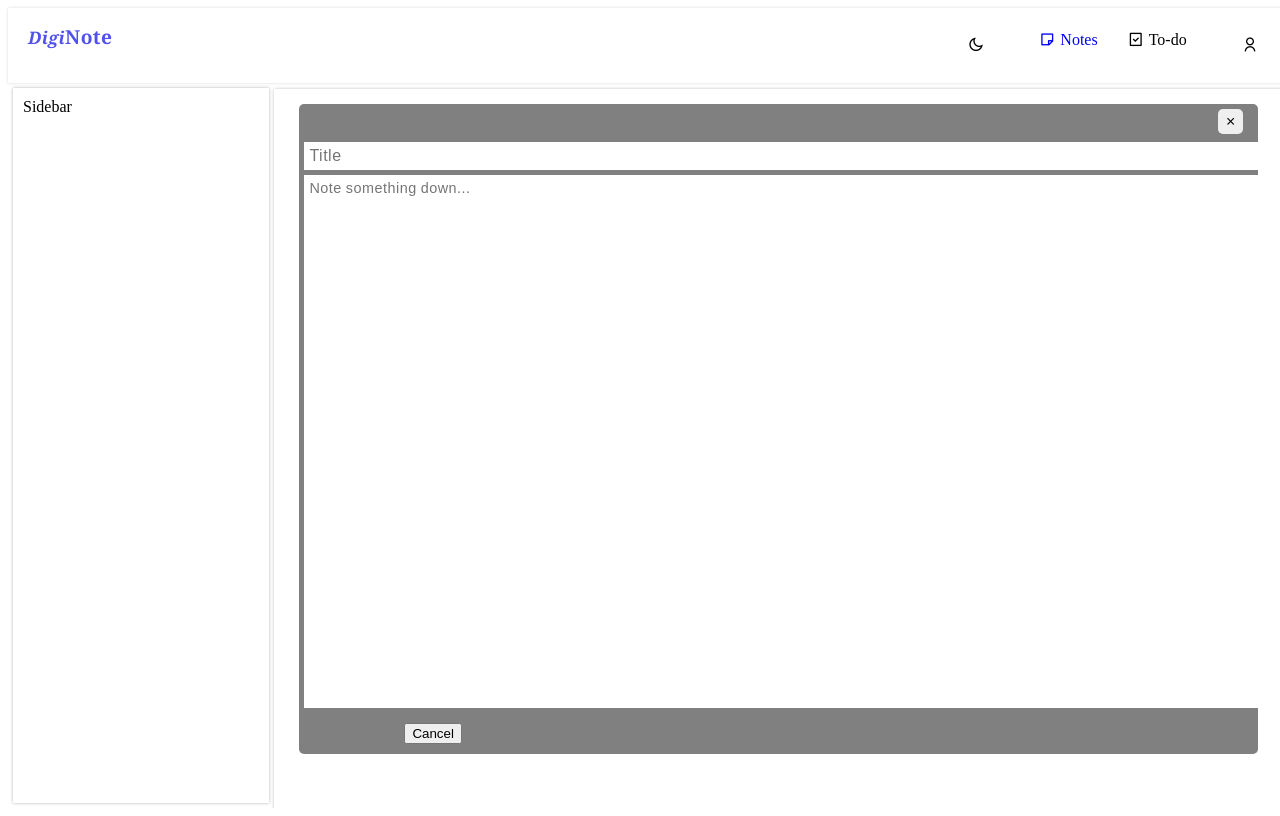
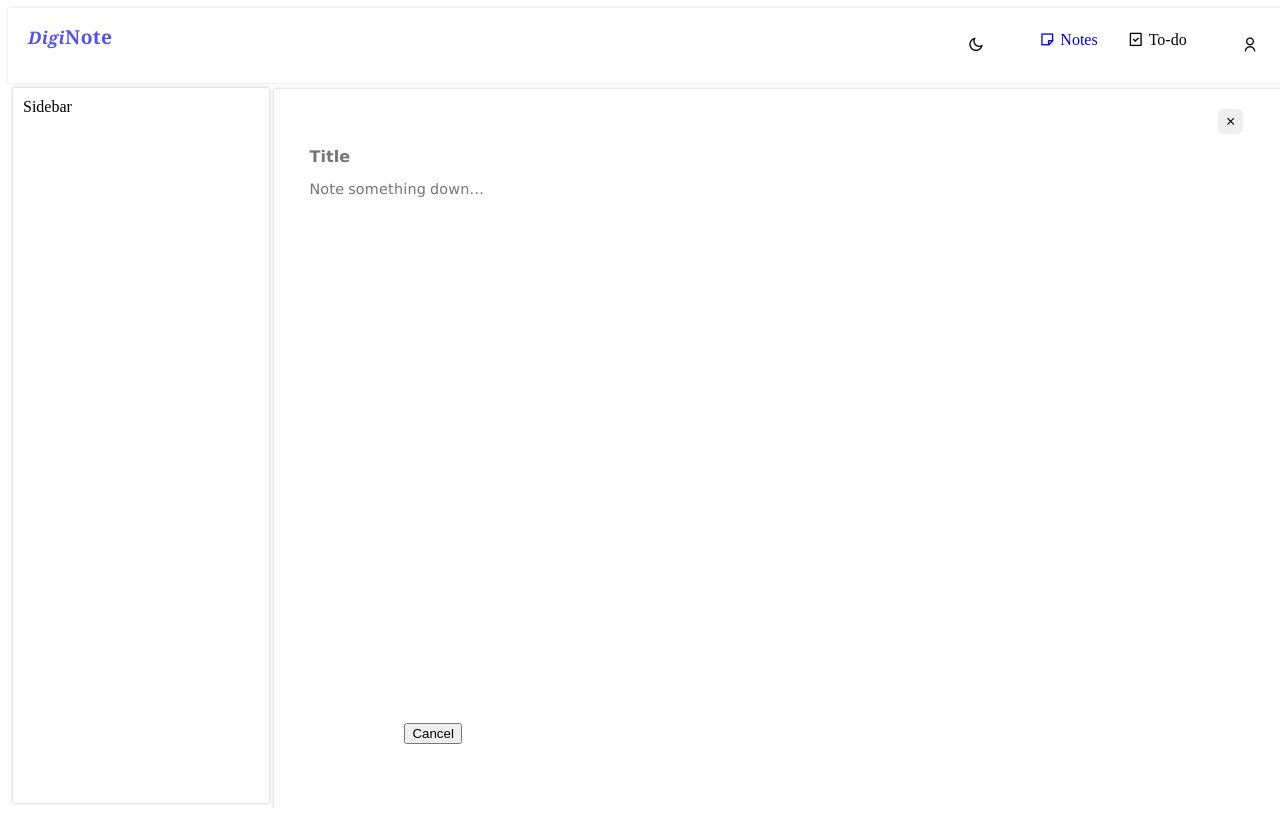
Before and after one commit to EnockYator/doctorsnote, a React (Create React App) app: page / in a window 1280 px wide. Both pictures are taken after typing "Sample" into the empty fields and a click on the button "Add". Built offline with nearby package versions, Linux system fonts and the light colour scheme; the HTML template or start-up script is replaced by a standard one.

Commit message:
updated Addnote.modules.css

```diff
--- a/src/assets/css-modules/Addnote.module.css
+++ b/src/assets/css-modules/Addnote.module.css
@@ -1,10 +1,10 @@
 .notecard{
     padding: 5px;
-    height: 80%;
+    height: 75%;
     display: flex;
     flex-direction: column;
     border-radius: 5px;
-    background-color: gray;
+    background-color: var(--secondary-bg-color);
 
 
 }
@@ -29,9 +29,10 @@
 }
 .inputarea input{
     width: 100%;
-    font-family: Arial, Helvetica, sans-serif;
-    letter-spacing: 0.5px;
-    font-size: 1em;
+    font-family: Verdana, Geneva, Tahoma, sans-serif;
+    letter-spacing: 0.1px;
+    font-size: 1.0em;
+    font-weight: 600;
     font-weight: 500px !important;
     border: none;
     padding: 5px;
@@ -47,9 +48,9 @@
     resize: none;
     border: none;
     font-size: 0.9em;
-    word-spacing: -0.5px;
-    letter-spacing: 0.5px;
-    font-family: Arial, Helvetica, sans-serif;
+    word-spacing: -0.9px;
+    letter-spacing: 0.2px;
+    font-family: Verdana, Geneva, Tahoma, sans-serif;
 
 }
 
```
